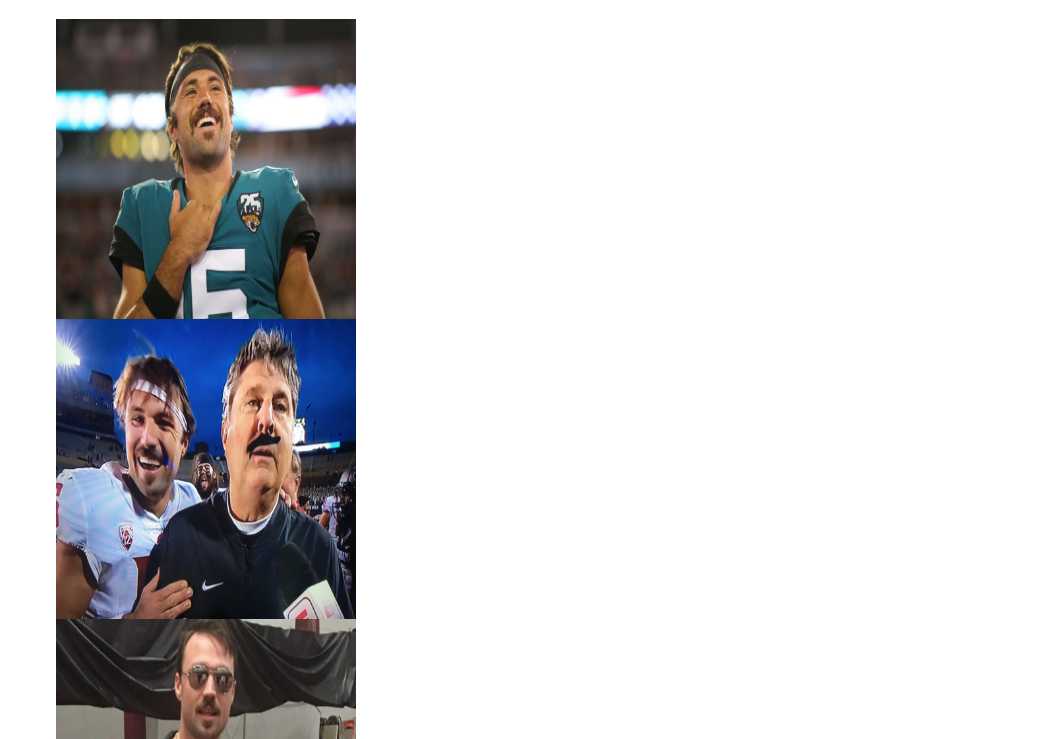
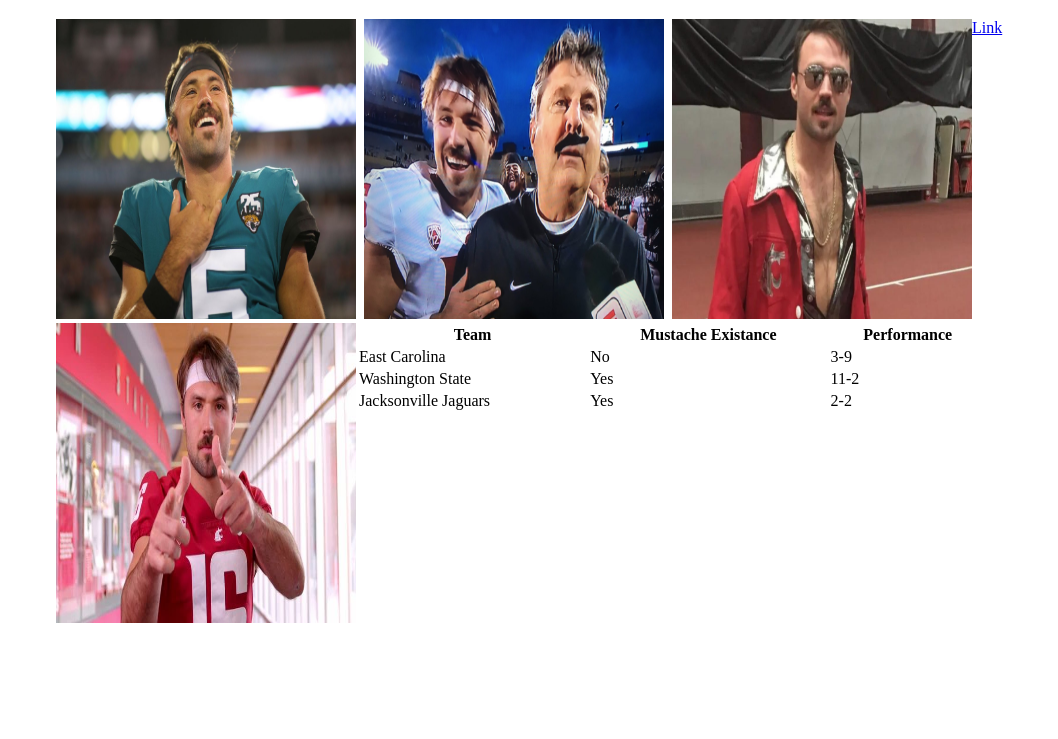
Before and after one commit to jakebliss/jakebliss.github.io, a plain HTML site: page index.html in a window 1280 px wide. Shown: the part 61-800 px from the top of the page, without its empty margins (0-1058 px from the left). Drawn offline with Linux system fonts and the light colour scheme.

Commit message:
added css

```diff
--- a/css/main.css
+++ b/css/main.css
@@ -6,14 +6,12 @@ img {
 	width: 300px;
 	height: 300px;
 	padding-left: 8px;
-	display: flex;
 }
 
 ul {
   list-style-type: none;
 }
 
-.flex-container {
-	display: flex
-	flex-wrap: wrap;
+li {
+	float: left;
 }
```
